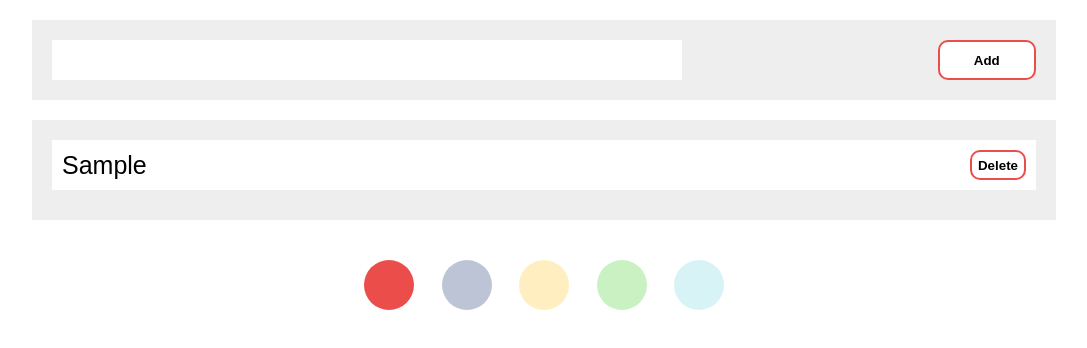
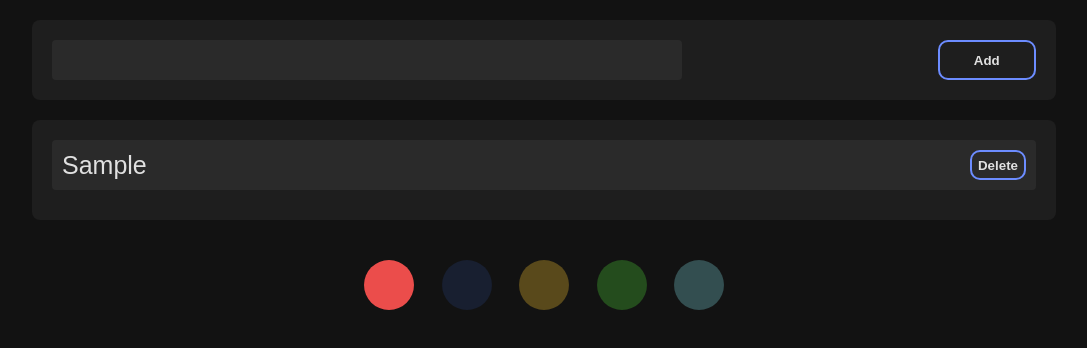
Before and after one commit to DarkMody/To_Do_List, a plain HTML site: page index.html in a window 1280 px wide. Both pictures are taken after typing "Sample" into the empty fields and a click on the input "Add". Shown: the whole page, without its empty margins (96-1183 px from the left). Drawn offline with Linux system fonts and the light colour scheme.

Commit message:
Refactor CSS variables and update styles

```diff
--- a/style.css
+++ b/style.css
@@ -3,22 +3,37 @@
   margin: 0;
   font-family: Arial, Helvetica, sans-serif;
 }
+
 :root {
-  --main-color: #eb4d4b;
+  --main-color: #6c8cff;        /* accent: soft blue, easy on the eyes */
+  --bg-page: #121212;           /* page background */
+  --bg-panel: #1e1e1e;          /* form / list / color panels */
+  --bg-item: #2a2a2a;           /* input + each task row */
+  --text-main: #e0e0e0;         /* soft off-white instead of pure white */
+  --text-muted: #9a9a9a;
 }
+
+body {
+  background-color: var(--bg-page);
+  color: var(--text-main);
+}
+
 #form,
 #collect,
 #color {
   padding: 20px;
-  background-color: #eee;
+  background-color: var(--bg-panel);
   width: 80%;
   margin: 20px auto;
+  border-radius: 8px;
 }
+
 #form {
   display: grid;
   grid-template-columns: 80% 10%;
   gap: 10%;
 }
+
 #form #text {
   outline: none;
   border: none;
@@ -26,51 +41,76 @@
   font-size: 25px;
   width: 80%;
   padding-left: 10px;
+  background-color: var(--bg-item);
+  color: var(--text-main);
+  border-radius: 4px;
+  transition: 0.3s;
 }
+
+#form #text::placeholder {
+  color: var(--text-muted);
+}
+
+#form #text:focus {
+  box-shadow: 0 0 0 2px var(--main-color);
+}
+
 #form #add,
 .delete {
-  background-color: white;
+  background-color: transparent;
+  color: var(--text-main);
   border-radius: 10px;
   border: var(--main-color) 2px solid;
   transition: 0.5s;
   font-weight: bold;
+  cursor: pointer;
 }
+
 #form #add:hover,
 .delete:hover {
   background-color: var(--main-color);
-  color: white;
+  color: #121212;
 }
+
 #collect div {
-  background-color: white;
+  background-color: var(--bg-item);
+  color: var(--text-main);
   height: 50px;
   display: flex;
   align-items: center;
   position: relative;
   margin-bottom: 10px;
+  border-radius: 4px;
 }
+
 #collect div span {
   font-size: 25px;
   padding-left: 10px;
 }
+
 #collect div .delete {
   position: absolute;
   right: 10px;
   height: 30px;
 }
+
 #color {
   display: grid;
   width: 400px;
   grid-template-columns: repeat(5, 50px);
   gap: calc((100% - 250px) / 4);
-  background-color: white;
+  background-color: transparent;
 }
+
 #color button {
   height: 50px;
   border: none;
   border-radius: 50%;
   opacity: 0.3;
   transition: 0.5s;
+  cursor: pointer;
 }
+
 #color button:hover,
 .active {
   opacity: 1 !important;
```
